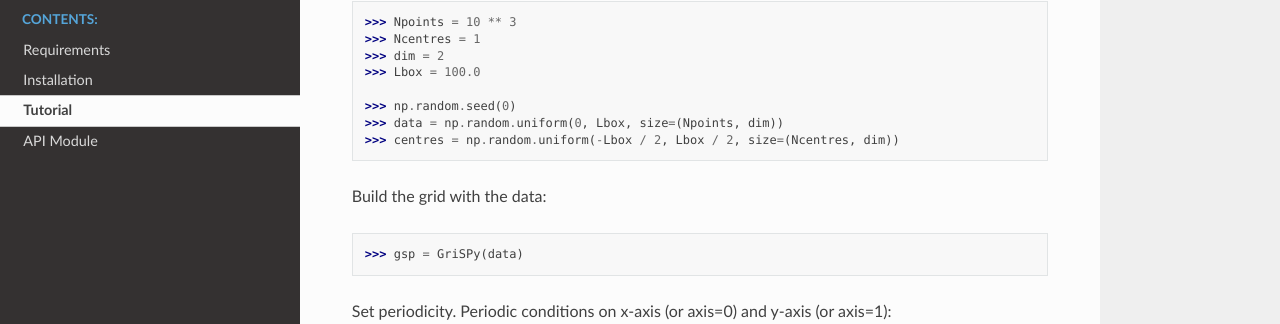
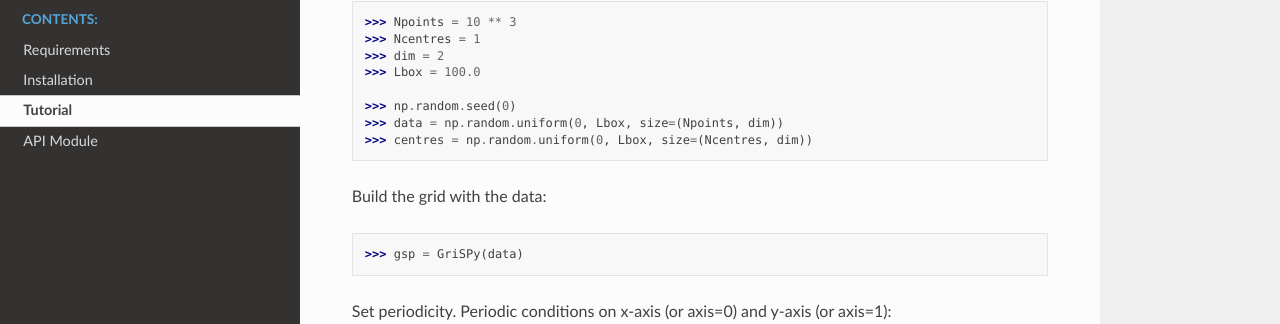
Before and after one commit to mchalela/GriSPy, a Sphinx documentation site: the page built from docs/source/tutorial.rst, in a window 1280 px wide and 900 px high, scrolled down 390 px. Shown: the part 127-451 px from the top of the window. Built offline with Sphinx 7.4.7 and the Read the Docs theme 2.0.0, drawn with Linux system fonts in a browser that asks for light colours.

Commit message:
Update tutorial.rst

```diff
--- a/docs/source/tutorial.rst
+++ b/docs/source/tutorial.rst
@@ -23,7 +23,7 @@ Create random points and centres::
 
 	>>> np.random.seed(0)
 	>>> data = np.random.uniform(0, Lbox, size=(Npoints, dim))
-	>>> centres = np.random.uniform(-Lbox / 2, Lbox / 2, size=(Ncentres, dim))
+	>>> centres = np.random.uniform(0, Lbox, size=(Ncentres, dim))
 
 Build the grid with the data::
 
```
